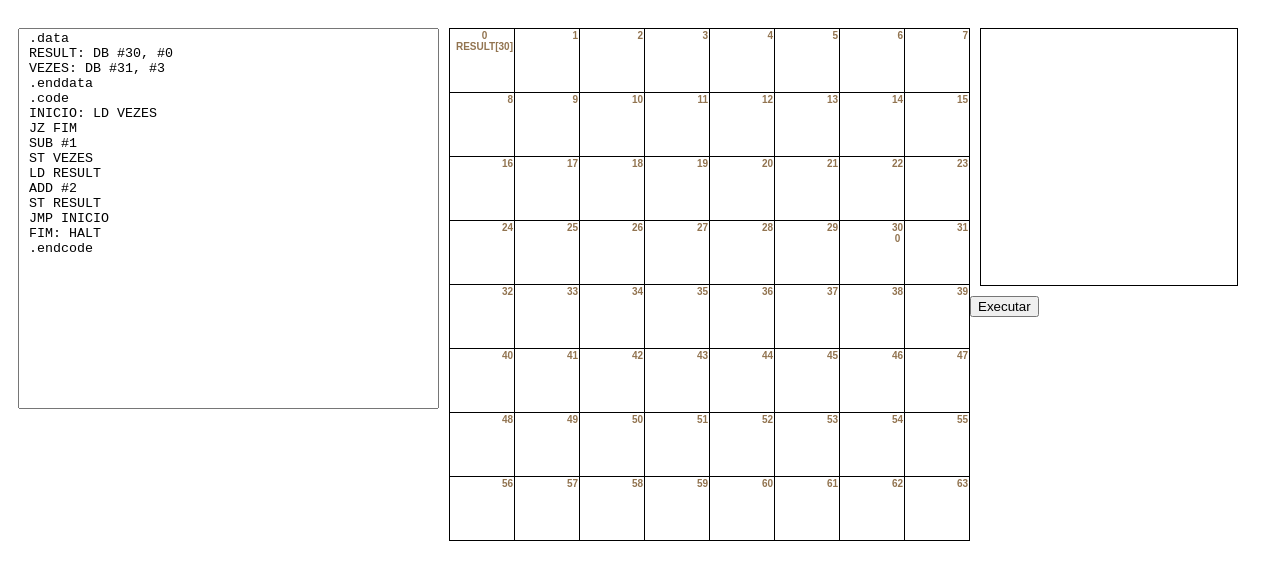
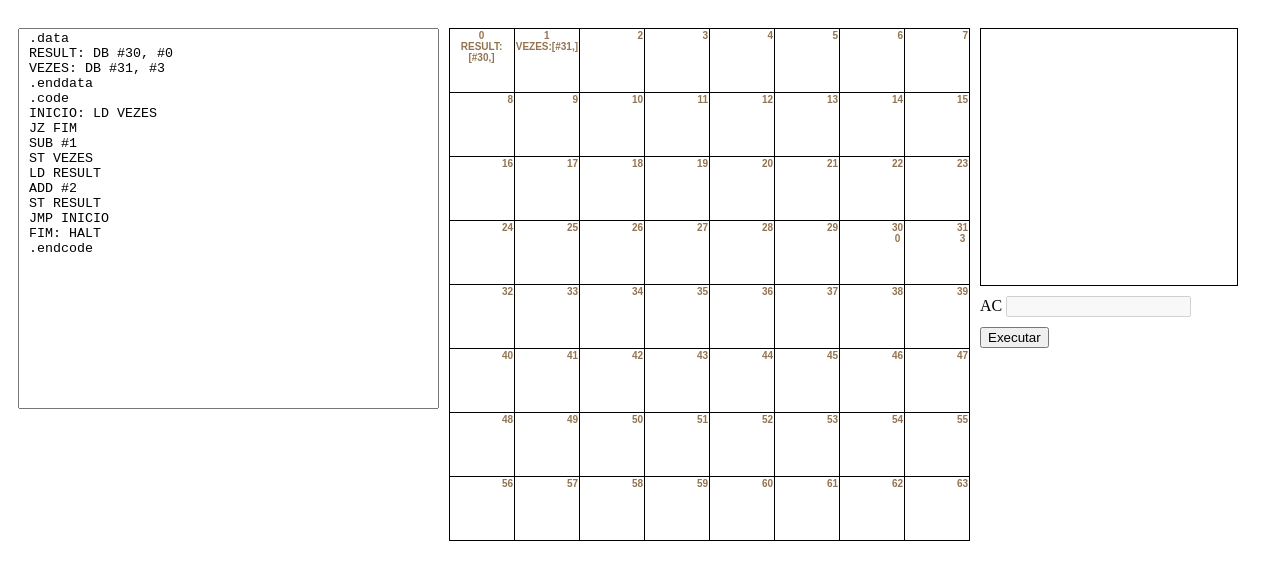
Before and after one commit to VitorAKern/trabalhoarqgraficas, a plain HTML site: page index.html in a window 1280 px wide. Both pictures are taken after a click on the button "Executar". Shown: the part 48-628 px from the top of the page. Drawn offline with Linux system fonts and the light colour scheme.

Commit message:
dev - code

```diff
--- a/app.js
+++ b/app.js
@@ -2,7 +2,7 @@ let Width = 8;
 let Height = 8;
 var memory = new Array(Width * Height);
 var debug = true;
-
+var ac = null;
 const command = {
     LD: 'LD',
     LD2: 'LD2',
@@ -20,7 +20,7 @@ function render() {
         const pixelIndex = column + ( Width * row )
 
         html += '<td>'
-        html += `<div id=${pixelIndex} class="pixel-index"><span>${pixelIndex}</span><br><span class="texto" id="text${pixelIndex}"></span></div>`
+        html += `<div id=${pixelIndex} class="pixel-index">${pixelIndex}<br><span class="texto" id="text${pixelIndex}"></span></div>`
         html += '</td>'
       }
 
@@ -40,7 +40,6 @@ function render() {
     var lines = document.getElementById('Code').value.split('\n');
     let auxData = [];
     let auxCode = [];
-    let j = 0;
     //Separa os blocos data e code em dois arrays auxiliares
     for(let i = 0; i < lines.length; i++){
       if(lines[i].toString().trimStart() === ".data"){
@@ -62,21 +61,17 @@ function render() {
       }
     }
 
+    //SET DADOS NA MEMORIA
     for(let i = 0; i < auxData.length; i++){
-      var aux = auxData[i].trimStart().split(' ').forEach((item) => {
-        if (item == "DB"){
-          //document.getElementById(`text${j}`).innerText = `${item[i-1]}[${item[i+1]}]`;
-          document.getElementById(`text0`).innerText = `RESULT[30]`;
-          // document.getElementById(`text${item[i+1]}`).innerText = `${item[i+2]}`;
-          document.getElementById(`text30`).innerText = `0`;
+      var arrComandos = auxData[i].trimStart().split(' ');
+      for (var k = 0; k < arrComandos.length; k++){
+        arrComandos[k].toString().endsWith(":");
+        if (arrComandos[k].toString() === "DB"){
+          document.getElementById(`text${i}`).innerText = `${arrComandos[k - 1]}[${arrComandos[k + 1]}]`;
+          document.getElementById(`text${arrComandos[k + 1].replace("#","").replace(",","")}`).innerText = arrComandos[k + 2].replace("#","");
         }
-
-        j++;
-      });
-
+      };
     }
-    //console.log(auxData);
-    //console.log(auxCode);
 
     // let aux;
     // var position;
--- a/index.html
+++ b/index.html
@@ -66,6 +66,9 @@
           text-align: center;
           font-weight:bold;
         }
+        .ac {
+          margin:10px;
+        }
       </style>
     </head>
     <body>
@@ -90,8 +93,12 @@
         <div id="Memory"></div>
         <canvas id="myCanvas" width="256" height="256" style="border:1px solid #000000;">
         </canvas>
-
-        <button type="buttonExec" onclick="execute()">Executar</button>
+        <br>
+        <span class="ac">AC
+        <input type="text" id="ac" name="acumulator" disabled="true">
+        </span>
+        <br>
+        <button class="ac" type="buttonExec" onclick="execute()">Executar</button>
         <script src="app.js"></script>
 
     </body>
```
